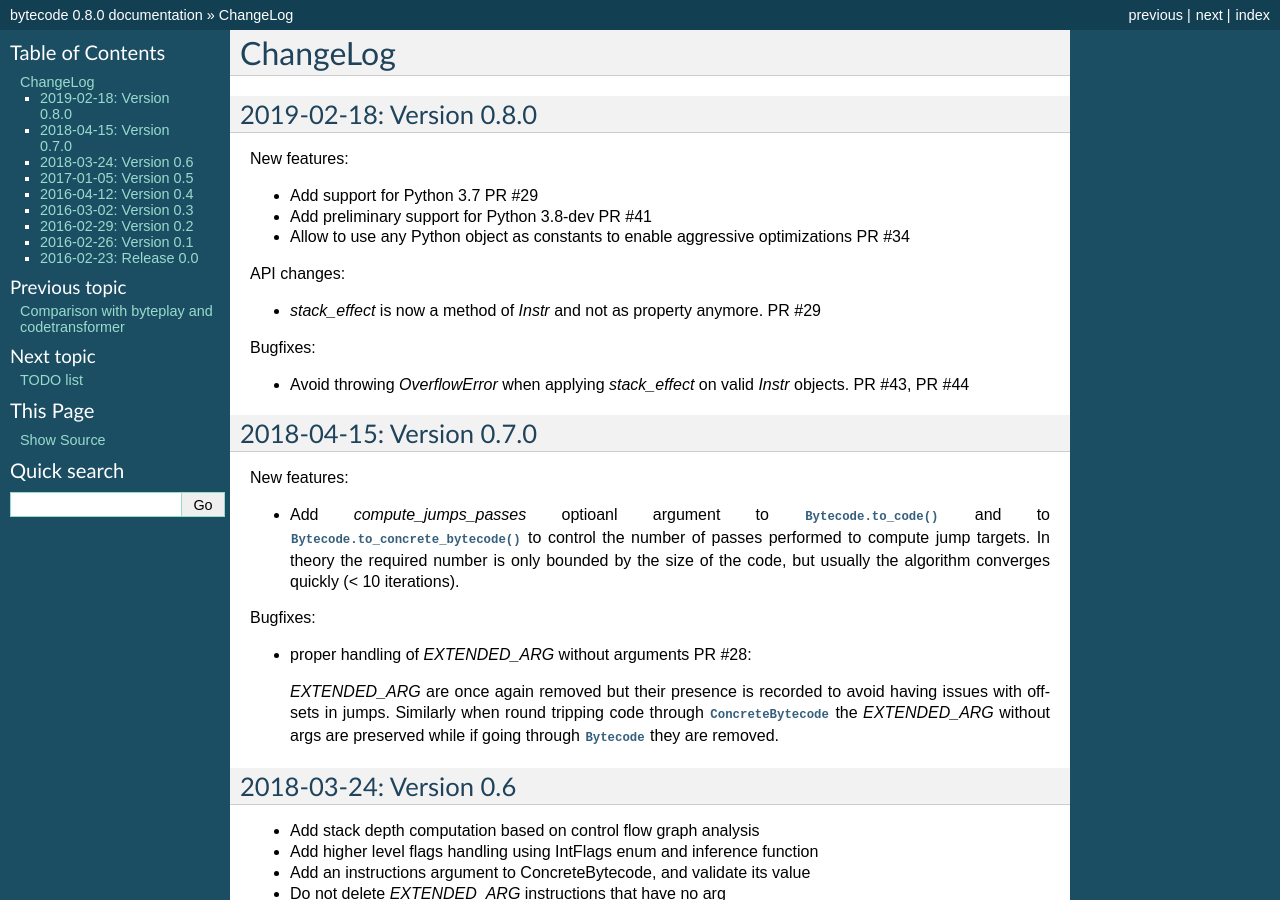
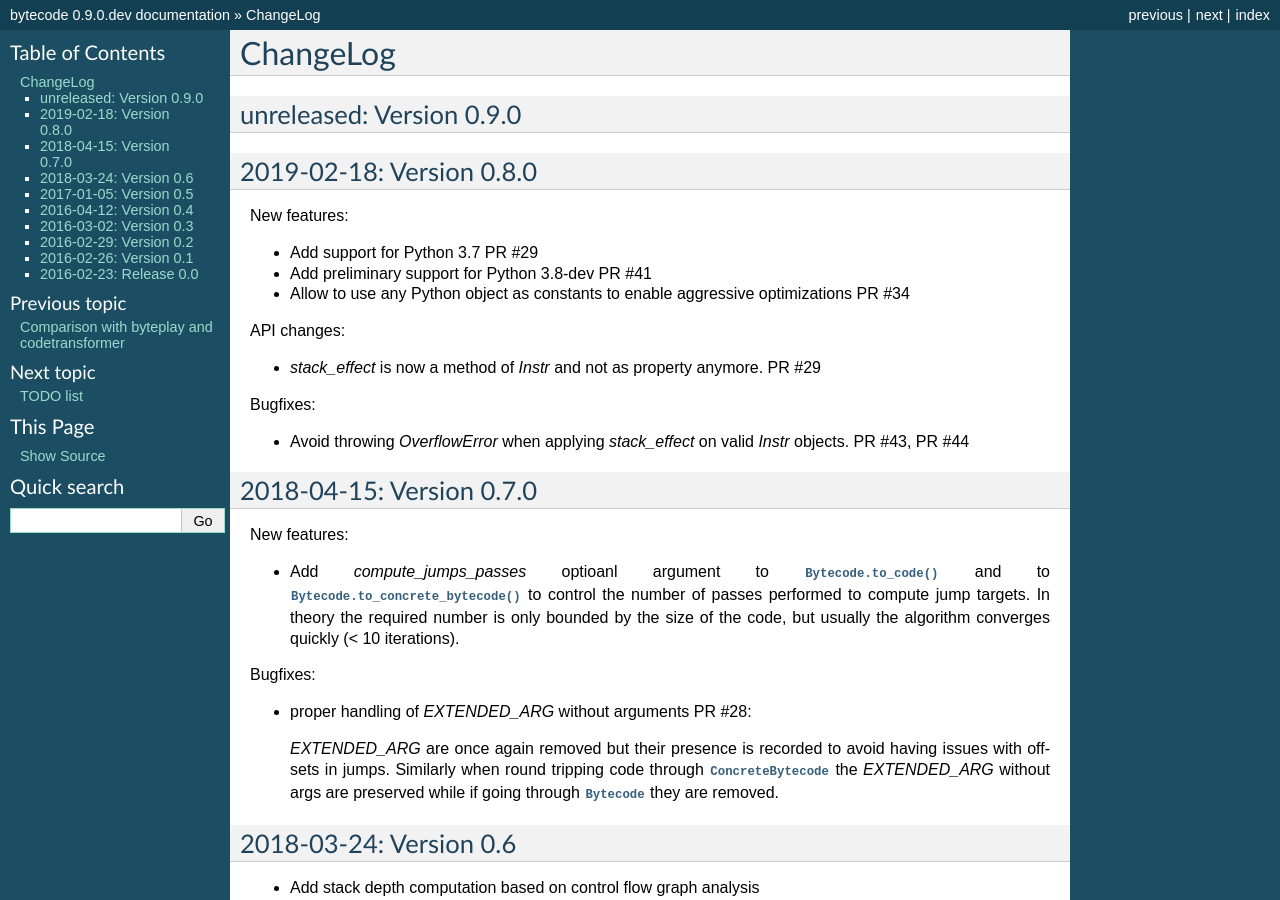
Before and after one commit to MatthieuDartiailh/bytecode, a Sphinx documentation site: the page built from doc/changelog.rst, in a window 1280 px wide and 900 px high. Built offline with Sphinx 7.4.7, drawn with Linux system fonts in a browser that asks for light colours; some of the changed text lies outside the part shown.

Commit message:
post-release

```diff
--- a/doc/changelog.rst
+++ b/doc/changelog.rst
@@ -1,5 +1,9 @@
 ChangeLog
 =========
+
+unreleased: Version 0.9.0
+-------------------------
+
 
 2019-02-18: Version 0.8.0
 -------------------------
--- a/doc/conf.py
+++ b/doc/conf.py
@@ -52,7 +52,7 @@ copyright = u'2016-2018, Victor Stinner'
 #
 # The short X.Y version.
 # The full version, including alpha/beta/rc tags.
-version = release = '0.8.0'
+version = release = '0.9.0.dev'
 
 
 # The language for content autogenerated by Sphinx. Refer to documentation
--- a/setup.py
+++ b/setup.py
@@ -25,7 +25,7 @@
 #  - git commit -a -m "post-release"
 #  - git push
 
-VERSION = '0.8.0'
+VERSION = '0.9.0.dev'
 
 DESCRIPTION = 'Python module to generate and modify bytecode'
 CLASSIFIERS = [
```
